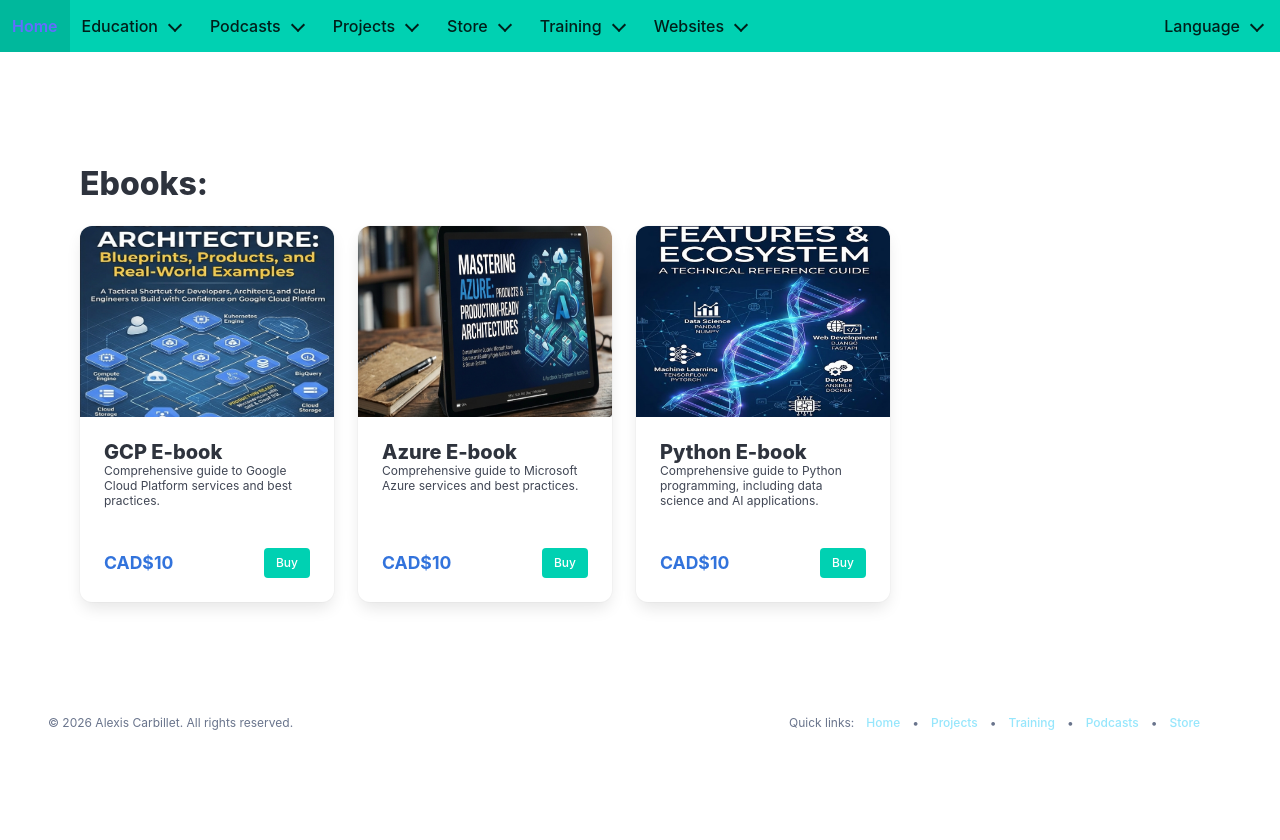
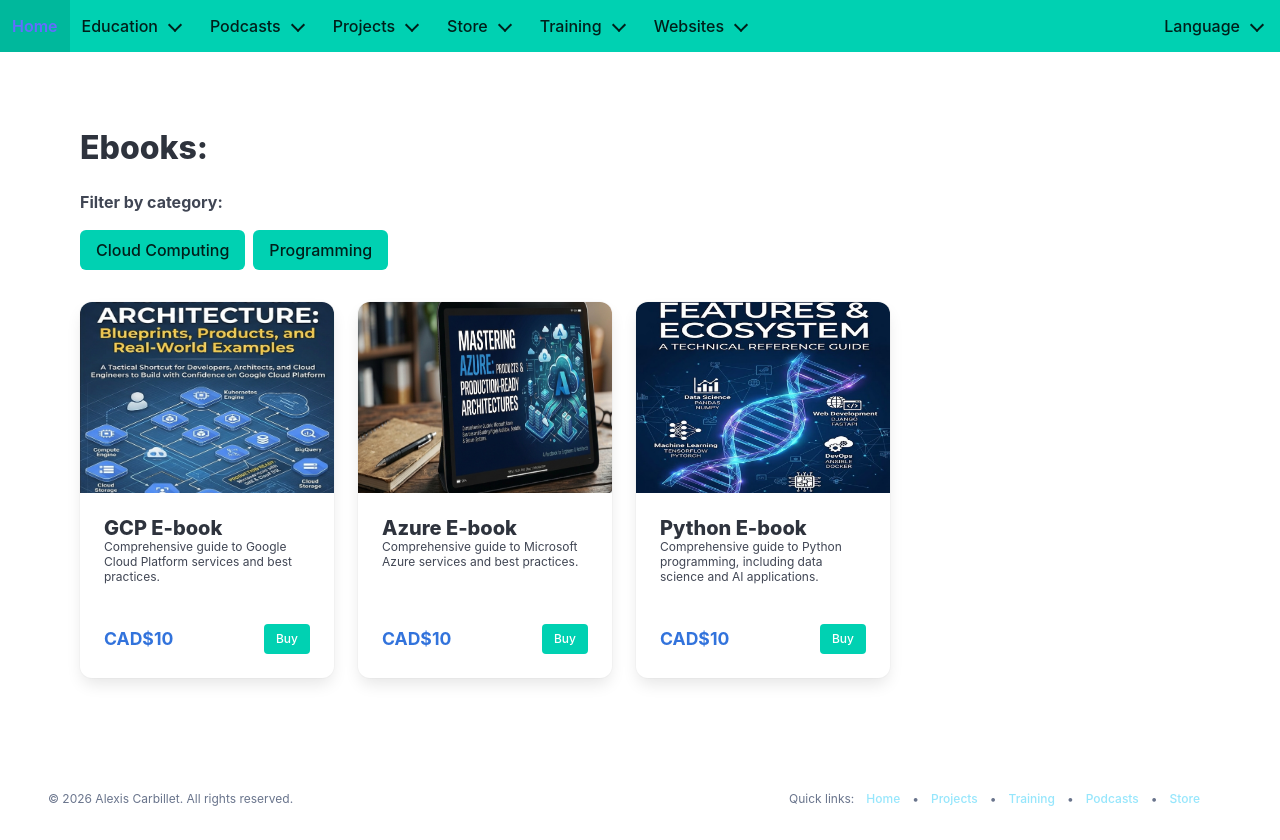
Before and after one commit to alexiscarbillet/alexis-carbillet, a React (Vite) app: page /digital-assets-ebooks in a window 1280 px wide. Before the commit the page ends 800 px from the top, so only its background shows below. Built offline with nearby package versions, Linux system fonts and the light colour scheme.

Commit message:
Update Ebooks.jsx

```diff
--- a/src/Ebooks.jsx
+++ b/src/Ebooks.jsx
@@ -1,4 +1,4 @@
-import React from "react";
+import React, { useState } from "react"; // Fixed: Added useState
 import Navbar from './components/Navbar';
 import SEO from './components/SEO';
 import LazyImage from './components/LazyImage';
@@ -12,6 +12,7 @@
       titleKey: "digital-assets.ebooks.gcp-ebook",
       url: "https://shop.alexis-carbillet.com/l/gcp-ebook",
       price: "CAD$10",
+      category: "Cloud Computing",
       image: "/assets/ebooks/gcp-ebook.png",
       descriptionKey: "digital-assets.ebooks.gcp-ebook-desc"
     },
@@ -19,6 +20,7 @@
       titleKey: "digital-assets.ebooks.azure-ebook",
       url: "https://shop.alexis-carbillet.com/l/azure-ebook",
       price: "CAD$10",
+      category: "Cloud Computing",
       image: "/assets/ebooks/azure-ebook.png",
       descriptionKey: "digital-assets.ebooks.azure-ebook-desc"
     },
@@ -26,27 +28,56 @@
       titleKey: "digital-assets.ebooks.python-ebook",
       url: "https://shop.alexis-carbillet.com/l/python-ebook",
       price: "CAD$10",
+      category: "Programming",
       image: "/assets/ebooks/python-ebook.png",
       descriptionKey: "digital-assets.ebooks.python-ebook-desc"
     }
   ];
 
+  // Initialize filters: Fixed casing for "Cloud Computing"
+  const [selectedCategories, setSelectedCategories] = useState({
+    "Cloud Computing": true,
+    "Programming": true,
+  });
+
+  const toggleCategory = (cat) => {
+    setSelectedCategories(prev => ({ ...prev, [cat]: !prev[cat] }));
+  };
+
   return (
     <>
       <SEO
-        title="Ebooks & Products"
-        description="Explore my ebooks and digital products to enhance your IT operations."
-        url="https://alexis-carbillet.com/ebooks"
+        title="Ebooks for IT Professionals"
+        description="Explore ebooks on cloud computing, programming, and IT operations. Professional guides and tutorials starting at CAD$10."
+        url="https://alexis-carbillet.com/digital-assets-ebooks"
       />
       <Navbar />
       <section className="section" style={{ marginTop: '50px' }}>
         <div className="container" style={{ padding: '2rem' }}>
           <h3 className="title is-3">{t("digital-assets.ebooks.ebooksHeader")}</h3>
 
-          {/* Cards Grid — Added is-variable to guarantee strict sizing */}
-          <div className="columns is-multiline is-variable is-3">
-            {ebooks.map((item, idx) => (
-              <div className="column is-one-quarter" key={idx}>
+          {/* Filter UI */}
+          <div style={{ marginBottom: "2rem" }}>
+            <p style={{ marginBottom: "1rem", fontWeight: "bold" }}>Filter by category:</p>
+            <div style={{ display: "flex", flexWrap: "wrap", gap: "0.5rem" }}>
+              {Object.keys(selectedCategories).map(cat => (
+                <button
+                  key={cat}
+                  className={`button ${selectedCategories[cat] ? "is-primary" : "is-light"}`}
+                  onClick={() => toggleCategory(cat)}
+                >
+                  {cat}
+                </button>
+              ))}
+            </div>
+          </div>
+
+          {/* Cards Grid */}
+          <div className="columns is-multiline">
+            {ebooks
+              .filter(item => selectedCategories[item.category])
+              .map((item) => (
+                <div className="column is-one-quarter" key={item.titleKey}>
                   <div className="card" style={{ height: "100%", display: "flex", flexDirection: "column" }}>
                     <div className="card-image">
                       <figure className="image is-4by3">
@@ -62,9 +93,15 @@
                       {item.descriptionKey && <p className="subtitle is-7" style={{ flex: 1 }}>{t(item.descriptionKey)}</p>}
                       <div style={{ display: "flex", justifyContent: "space-between", alignItems: "center", marginTop: "1rem" }}>
                         <p style={{ fontWeight: "bold", fontSize: "1.1em", color: "#3273dc" }}>{item.price}</p>
-                      <button className="button is-primary is-small">
-                        <a href={item.url} target="_blank" rel="noopener noreferrer" style={{ color: "white", textDecoration: "none" }}>Buy</a>
-                      </button>
+                        {/* Fixed: Turned button into a stylized <a> tag */}
+                        <a
+                          href={item.url}
+                          target="_blank"
+                          rel="noopener noreferrer"
+                          className="button is-primary is-small"
+                        >
+                          Buy
+                        </a>
                       </div>
                     </div>
                   </div>
```
Lines whose indentation alone changed are shown as unchanged.
